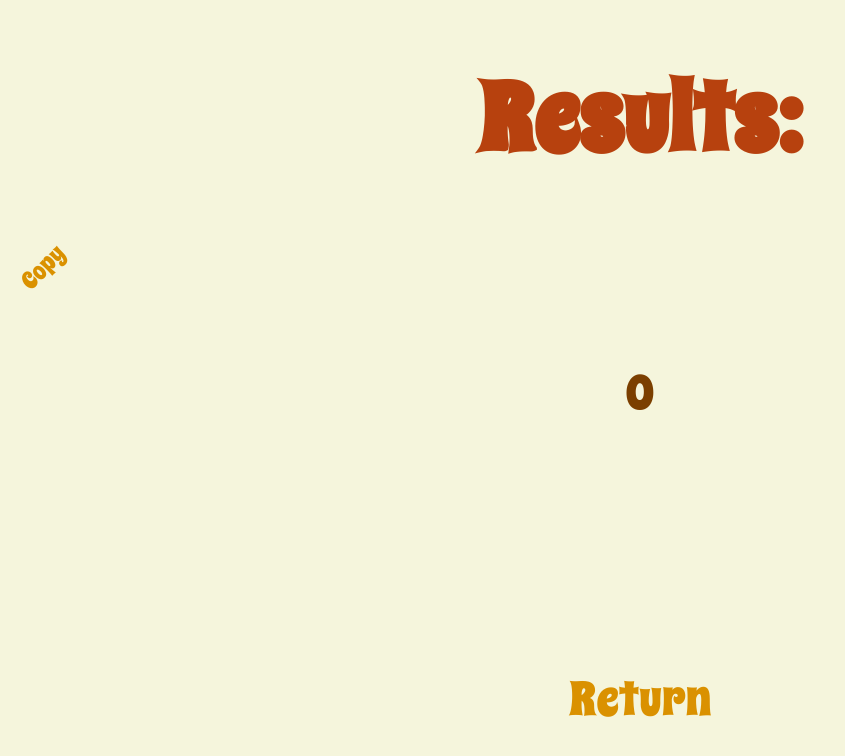
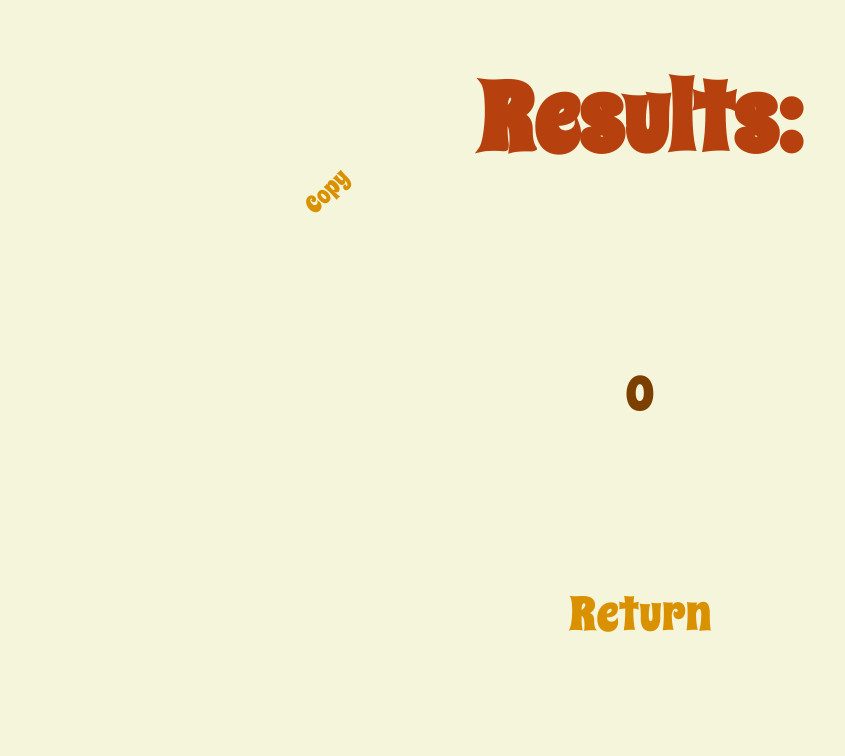
Before and after one commit to Mouzone/rng, a SvelteKit app: page / in a window 1280 px wide. Both pictures are taken after a click on the button "Generate". Shown: the top 756 px of the page, without its empty margins (0-845 px from the left). Built offline with nearby package versions, Linux system fonts and the light colour scheme.

Commit message:
Fix animation to animate every elemetn on the page accordingly

```diff
--- a/package.json
+++ b/package.json
@@ -21,7 +21,6 @@
 		"vite": "^7.1.10"
 	},
 	"dependencies": {
-		"gsap": "^3.13.0",
 		"normalize.css": "^8.0.1"
 	}
 }
--- a/src/routes/+page.svelte
+++ b/src/routes/+page.svelte
@@ -1,4 +1,7 @@
 <script lang="ts">
+	import { cubicIn, cubicOut } from "svelte/easing";
+	import { slide } from "svelte/transition";
+
 	let numbersToGenInput = $state("1");
 	let incl = $state("including");
 	let withRep = $state("without replacement");
@@ -72,7 +75,11 @@
 
 <div id="page">
 	{#if results.length > 0}
-		<div id="results-screen">
+		<div
+			id="results-screen"
+			in:slide={{ duration: 700, easing: cubicOut }}
+			out:slide={{ duration: 700, easing: cubicIn }}
+		>
 			<h1>Results:</h1>
 			<button
 				id="copy-button"
@@ -85,8 +92,14 @@
 					<p class="result">{result}</p>
 				{/each}
 			</div>
+			<button onclick={() => (results.length = 0)}> Return </button>
 		</div>
 	{:else}
+		<div
+			id="generator-screen"
+			in:slide={{ duration: 700, easing: cubicOut }}
+			out:slide={{ duration: 700, easing: cubicIn }}
+		>
 			<p id="statement">
 				Generate
 				<br />
@@ -105,7 +118,9 @@
 				<br />
 				<select bind:value={withRep}>
 					<option value="with replacement">with replacement</option>
-				<option value="without replacement">without replacement</option>
+					<option value="without replacement"
+						>without replacement</option
+					>
 				</select>
 				<br />
 
@@ -132,23 +147,14 @@
 					<option value="not including">not including</option>
 				</select>
 			</p>
-	{/if}
 			<button
-		onclick={() => {
-			if (results.length === 0) {
-				generate();
-			} else {
-				results.length = 0;
-			}
-		}}
+				onclick={() => generate()}
 				{disabled}
 			>
-		{#if results.length === 0}
 				Generate
-		{:else}
-			Return
+			</button>
+		</div>
 	{/if}
-	</button>
 </div>
 
 <style>
@@ -230,7 +236,7 @@
 
 	button {
 		position: absolute;
-		bottom: 1.5em;
+		bottom: -1em;
 
 		appearance: none;
 		border: none;
@@ -247,8 +253,16 @@
 	button:hover:disabled {
 		color: var(--secondary);
 	}
+	#generator-screen {
+		position: relative;
+		width: 100%;
+		display: flex;
+		flex-direction: column;
+		align-items: center;
+	}
 	#results-screen {
-		width: 90%;
+		width: 100%;
+		position: relative;
 		display: flex;
 		flex-direction: column;
 		align-items: center;
@@ -268,7 +282,7 @@
 	}
 
 	h1 {
-		margin-bottom: 0.2em;
+		margin-bottom: -0.1em;
 		color: var(--primary);
 	}
 	.result {
@@ -276,9 +290,9 @@
 		padding: 0;
 	}
 	#copy-button {
-		position: absolute;
-		top: -9.5em;
-		left: 0.5em;
+		position: relative;
+		top: 0.5em;
+		left: -13em;
 		font-size: 0.5em;
 		transform: rotate(-45deg);
 	}
```
Also changed, not shown: 1 other file (tests, documents, lock files or other folders). Lines whose indentation alone changed are shown as unchanged.
